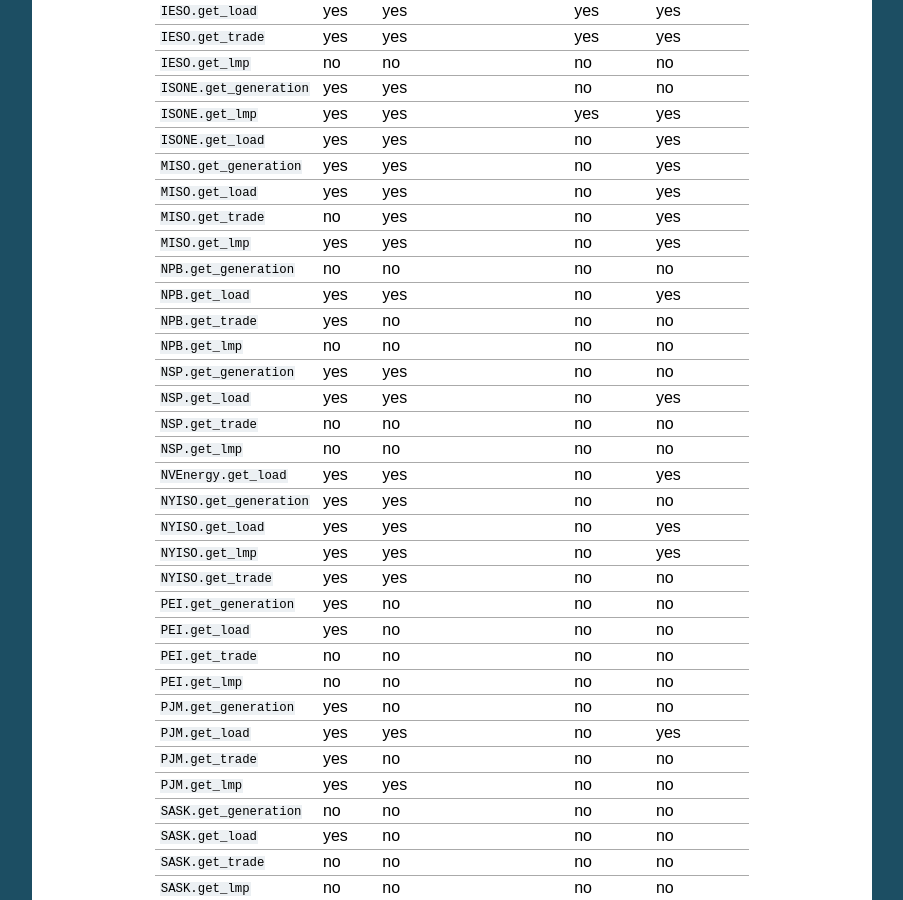
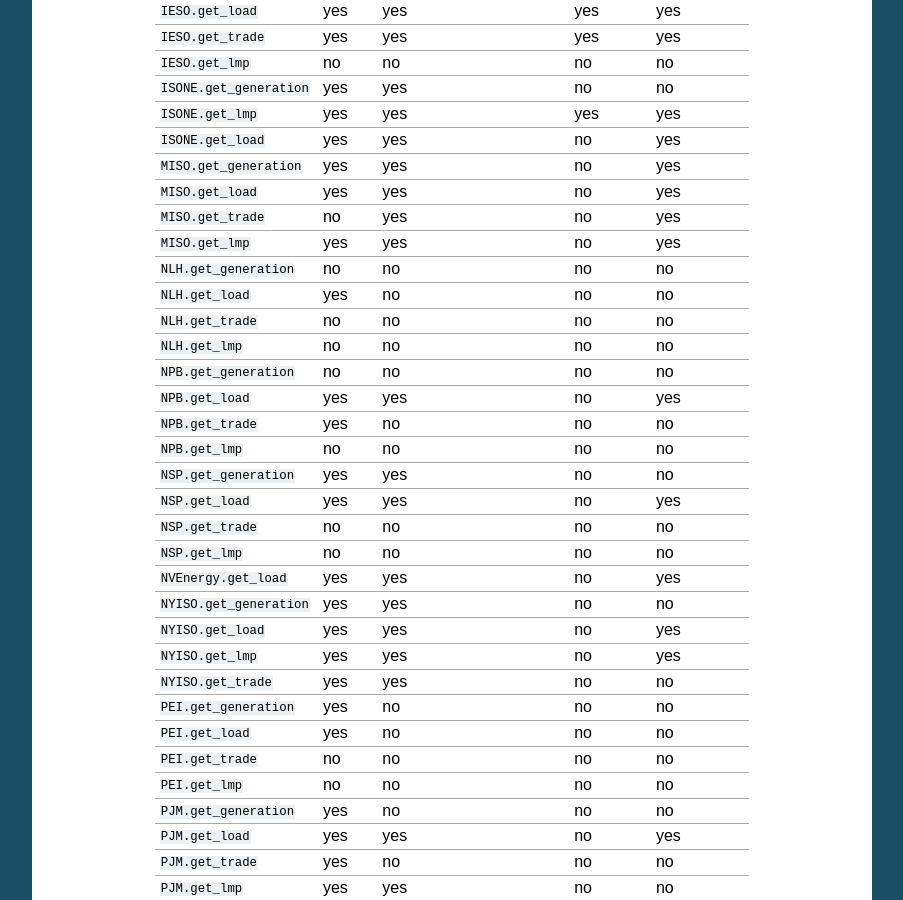
Before and after one commit to WattTime/pyiso, a Sphinx documentation site: the page built from docs/source/options.rst, in a window 1280 px wide and 900 px high, scrolled down 620 px. Shown: the whole window, without its empty margins (198-1101 px from the left). Built offline with Sphinx 7.4.7, drawn with Linux system fonts in a browser that asks for light colours.

Commit message:
#165 Added NLHydroClient to documentation.

```diff
--- a/docs/source/intro.rst
+++ b/docs/source/intro.rst
@@ -48,6 +48,7 @@
       ISONE                     ISO New England                          ISONE
       MISO                      Midcontinent ISO                         MISO
       NBP                       New Brunswick Power                      NBPower
+      NLH                       Newfoundland and Labrador (Canada)       NLHydro
       NSP                       Nova Scotia Power                        NSPower
       NEVP                      Nevada Power                             NVEnergy
       NYISO                     New York ISO                             NYISO
--- a/docs/source/options.rst
+++ b/docs/source/options.rst
@@ -35,6 +35,10 @@
 ``MISO.get_load``         yes         yes                                no            yes
 ``MISO.get_trade``        no          yes                                no            yes
 ``MISO.get_lmp``          yes         yes                                no            yes
+``NLH.get_generation``    no          no                                 no            no
+``NLH.get_load``          yes         no                                 no            no
+``NLH.get_trade``         no          no                                 no            no
+``NLH.get_lmp``           no          no                                 no            no
 ``NPB.get_generation``    no          no                                 no            no
 ``NPB.get_load``          yes         yes                                no            yes
 ``NPB.get_trade``         yes         no                                 no            no
```
Also changed, not shown: README.md (+1 -0 lines), 1 other file.
